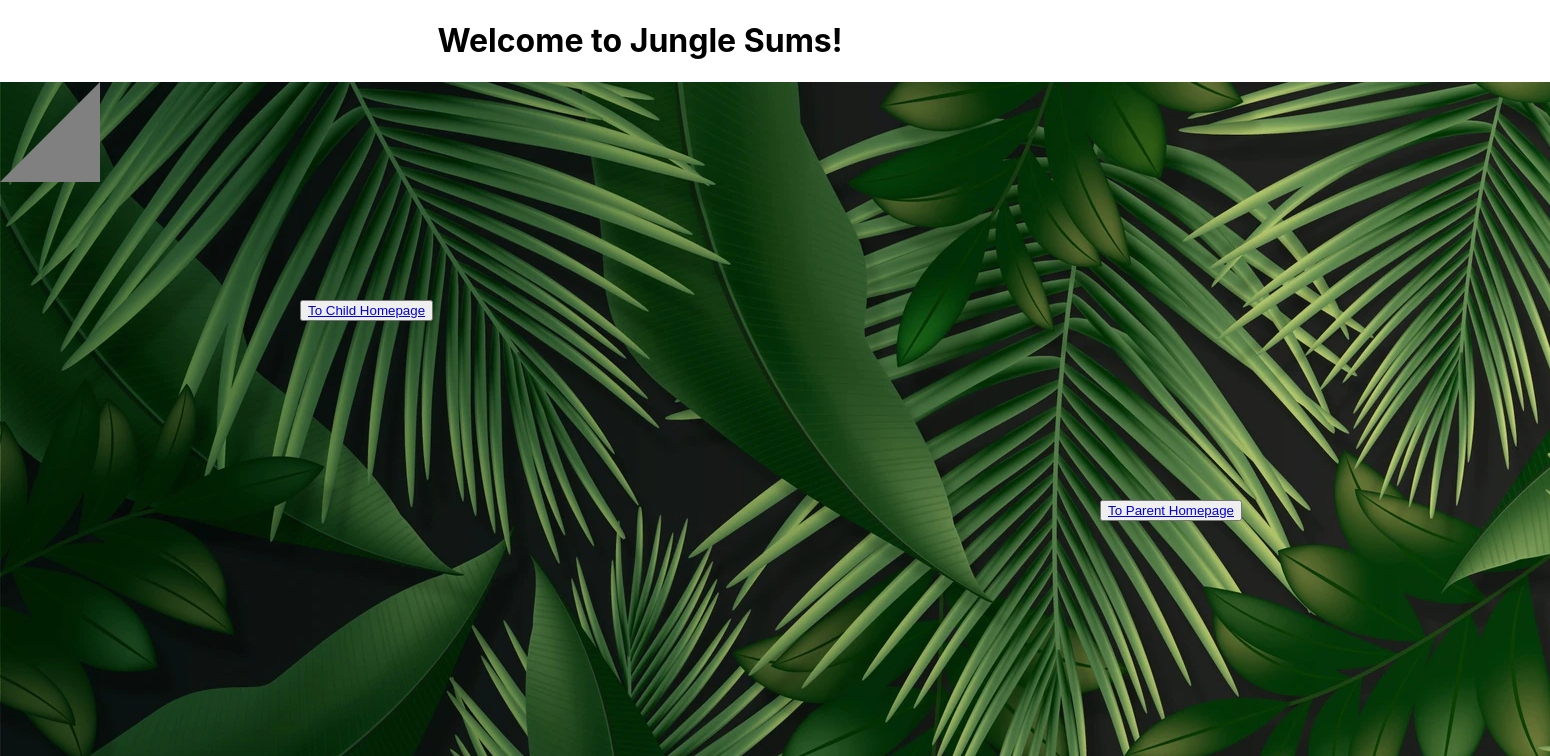
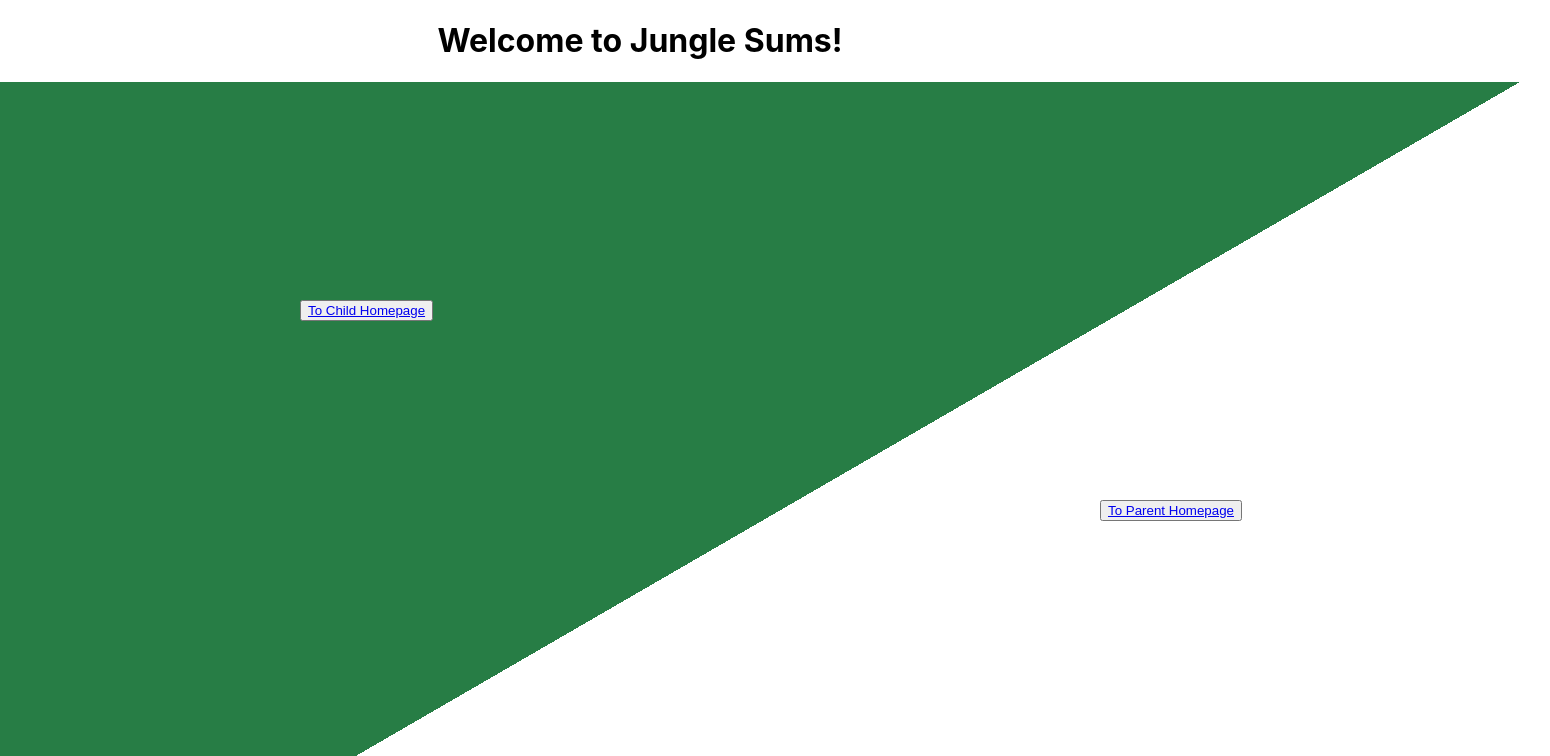
Before and after one commit to SchoolOfCode/final-project_front-end-full-stack-fam, a React (Create React App) app in the folder frontend-final-project/: page /login in a window 1280 px wide. Shown: the top 756 px of the page, 1550 px wide, since content can reach past the window. Built offline with nearby package versions, Linux system fonts and the light colour scheme.

Commit message:
Login and signup link only set up

```diff
--- a/frontend-final-project/src/routes/LandingPage/LandingPage.js
+++ b/frontend-final-project/src/routes/LandingPage/LandingPage.js
@@ -1,23 +1,25 @@
 import { useAuth0 } from "@auth0/auth0-react";
-import LoginButton from '../../components/Login/LoginButton';
-import LogoutButton from '../../components/Login/LogoutButton';
-import './LandingPage.css'
+import LoginButton from "../../components/Login/LoginButton";
+import LogoutButton from "../../components/Login/LogoutButton";
+import "./LandingPage.css";
 import { useNavigate } from "react-router-dom";
+import { Link } from "react-router-dom";
 
 export default function LandingPage() {
   const navigate = useNavigate();
-  const {isAuthenticated } = useAuth0();
+  const { isAuthenticated } = useAuth0();
 
-  if(isAuthenticated){
-    navigate('/login')
-  }
-
-  else{
+  if (isAuthenticated) {
+    navigate("/login");
+  } else {
     return (
       <>
         <LoginButton />
-        <LogoutButton/>
+        <LogoutButton />
+        <nav>
+          <Link to="/signup">Sign Up</Link>
+        </nav>
       </>
-    )
-  };
+    );
+  }
 }
--- a/frontend-final-project/src/routes/LoginPage/LoginPage.js
+++ b/frontend-final-project/src/routes/LoginPage/LoginPage.js
@@ -4,9 +4,9 @@
 export default function LoginPage() {
   return (
     <>
-      <div id="container">
-  <div id="triangle-topleft"></div>
-</div>
+      <div class="second">
+      </div>
+
       <button class="child">
         {<Link to="/child">To Child Homepage</Link>}
       </button>
--- a/frontend-final-project/src/routes/SignupPage/SignupPage.js
+++ b/frontend-final-project/src/routes/SignupPage/SignupPage.js
@@ -1,23 +1,17 @@
-
-
 //!!!NOTE!!!! OUR USE OF AUTH0 MAY HAVE MADE THIS PAGE REDUNTANT.
 //IM NOT DELETING IT JUST IN CASE, BUT ITS CURRENTLY NOT IN USE- NOAH
 
-import { Link } from 'react-router-dom'
-import './SignupPage.css'
+import { Link } from "react-router-dom";
+import "./SignupPage.css";
 
 export default function SignupPage() {
-
   return (
     <>
       <main>
         <h2>welcome to the Signup Page</h2>
       </main>
       <nav>
-          <Link to="/child">Log in as Child</Link>
-        </nav>
-        <nav>
-          <Link to="/parent">Log in as Parent</Link>
+        <Link to="/">Login Page</Link>
       </nav>
     </>
   );
```
Lines whose indentation alone changed are shown as unchanged.
